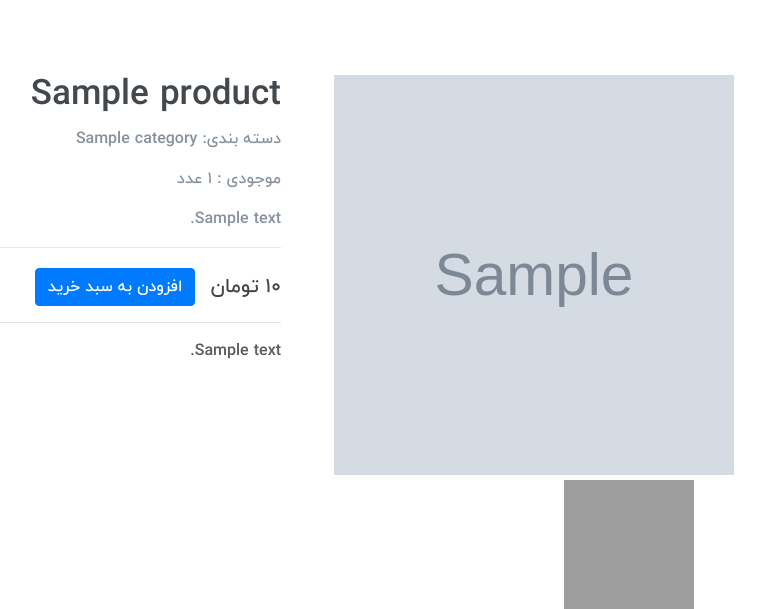
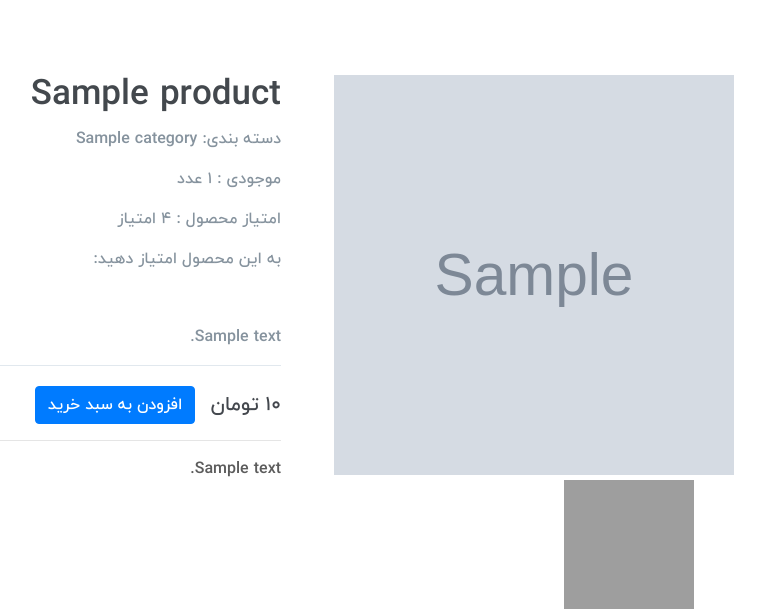
Before and after one commit to zareisajad/online-shop-flask, a Flask app: page /1 in a window 1280 px wide. Shown: the part 116-725 px from the top of the page, without its empty margins (476-1241 px from the left). Run offline with Flask 2, Linux system fonts and the light colour scheme; tables that the repository leaves empty hold one stand-in row (values such as "Sample post"); grey boxes marked "Sample" are stand-in pictures; some libraries are stand-ins or nearby versions; grey boxes are pictures that could not be loaded.

Commit message:
added products rate icons to this template

```diff
--- a/app/templates/product_detail.html
+++ b/app/templates/product_detail.html
@@ -22,9 +22,15 @@
         <h1>{{product.title}}</h1>
         <p>دسته بندی: {{category.name}}</p>
         <p>موجودی : {{product.inventory}} عدد</p>
-        <p>
-          {{product.short_desc}}
-        </p>
+        <p> امتیاز محصول : {{product.rate}} امتیاز</p>
+        <!-- product rate icons -->
+      <p>به این محصول امتیاز دهید:</p>
+        <a href="{{ url_for('reduce_rate', id=product.id) }}">
+        <span style="font-size: 20px;"class="material-icons">&#xe8db;</span></a>
+        <a href="{{ url_for('add_rate', id=product.id) }}">
+        <span style="font-size: 20px;"class="material-icons">&#xe8dc;</span></a>
+        <!-- short description -->
+        <p>{{product.short_desc}}</p>
       </div>
       <!-- Product Pricing -->
       <div class="product-price">
@@ -39,11 +45,9 @@
         <a href="{{url_for('cart', id=product.id)}}"class="btn btn-primary">افزودن به سبد خرید</a>
       </div>
       <hr>
-      <p style="color: rgb(92, 92, 92);">
-        {{product.desc}}
-      </p>
+      <!-- long description -->
+      <p style="color: rgb(92, 92, 92);">{{product.desc}}</p>
       </div>
     </main>
-    </html>
-    {% endblock %}
-  </body>
+  {% endblock %}
+</body>
```
